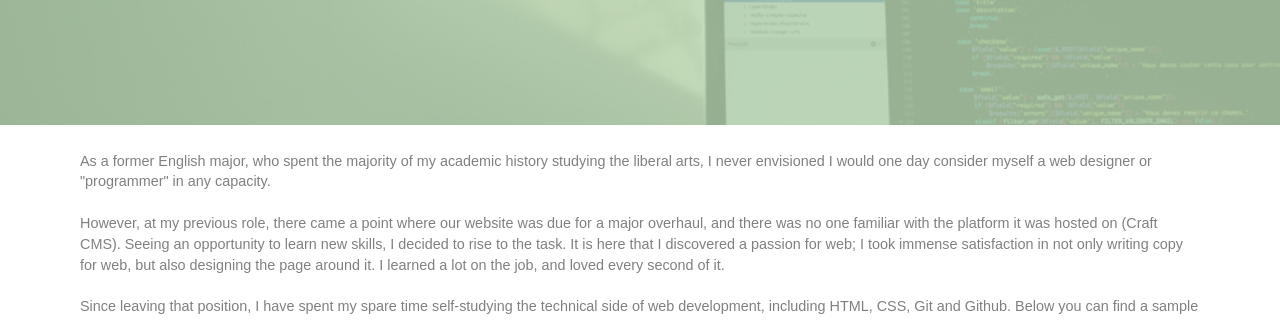
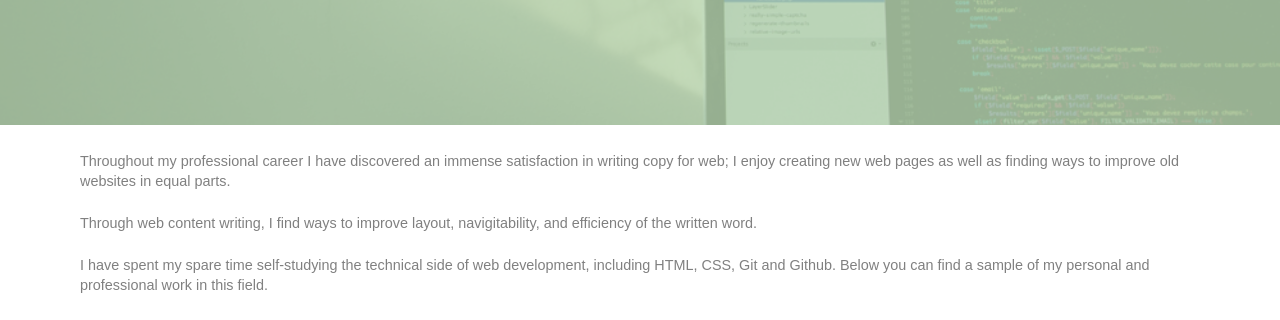
Before and after one commit to jldai/jldai.github.io, a plain HTML site: page webdev.html in a window 1280 px wide. Shown: the part 275-595 px from the top of the page. Drawn offline with Linux system fonts and the light colour scheme.

Commit message:
minor updates to the site's language

```diff
--- a/webdev.html
+++ b/webdev.html
@@ -21,22 +21,19 @@
   </div>
 
 <div class="header">
-  <h1> Web Dev </h1>
+  <h1> Web Content </h1>
 </div>
 
 <div class="container">
 
   <p class="overview">
-    As a former English major, who spent the majority of my academic history studying the liberal arts,
-    I never envisioned I would one day consider myself a web designer or "programmer" in any capacity.
+    Throughout my professional career I have discovered an immense satisfaction
+    in writing copy for web; I enjoy creating new web pages as well as
+    finding ways to improve old websites in equal parts.
     <br></br>
-    However, at my previous role, there came a point where our website was due for a major overhaul,
-    and there was no one familiar with the platform it was hosted on (Craft CMS).
-    Seeing an opportunity to learn new skills, I decided to rise to the task.
-    It is here that I discovered a passion for web; I took immense satisfaction
-    in not only writing copy for web, but also designing the page around it. I learned a lot on the job, and loved every second of it.
+    Through web content writing, I find ways to improve layout, navigitability, and efficiency of the written word.
     <br></br>
-    Since leaving that position, I have spent my spare time self-studying the technical side of web development, including
+    I have spent my spare time self-studying the technical side of web development, including
     HTML, CSS, Git and Github. Below you can find a sample of my personal and professional work in this field.
   </p>
 
```
Also changed, not shown: index.html (+1 -1 lines), portfolio.html (+1 -1 lines), resume.html (+6 -3 lines).
